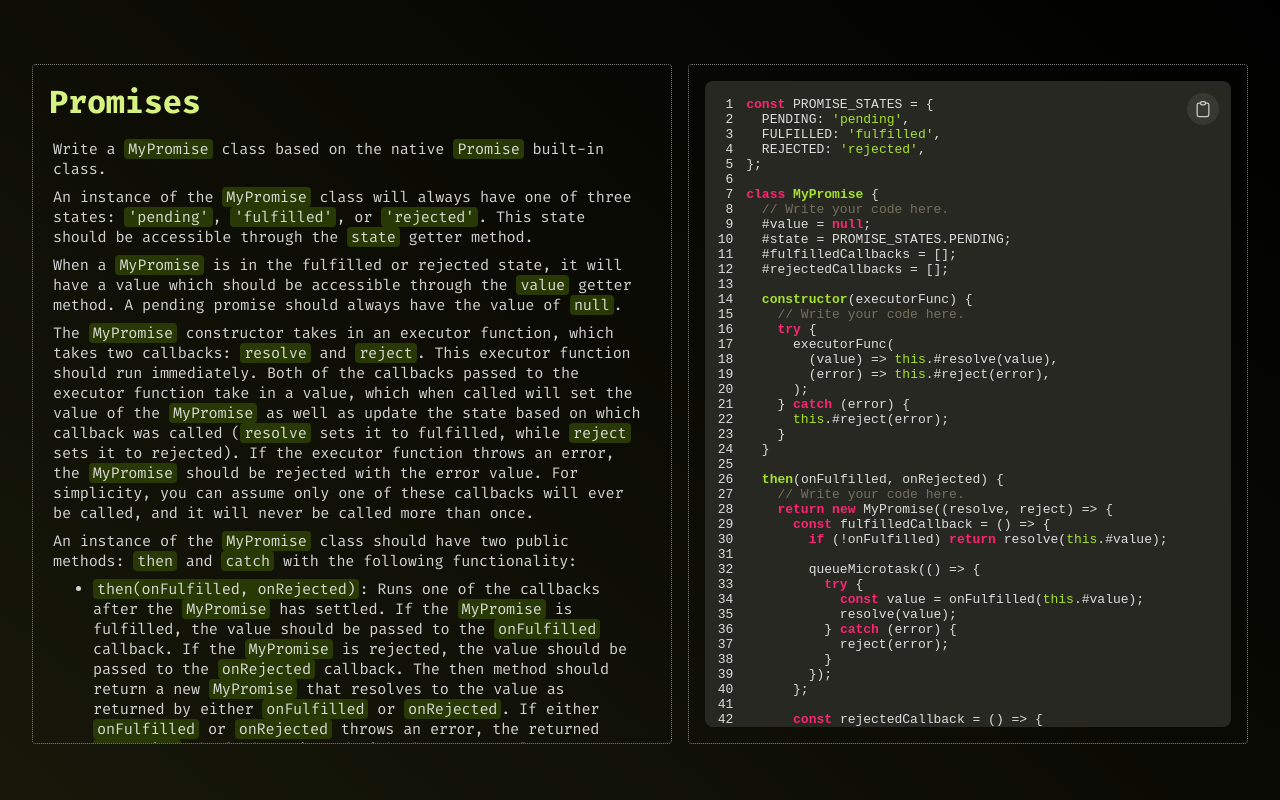
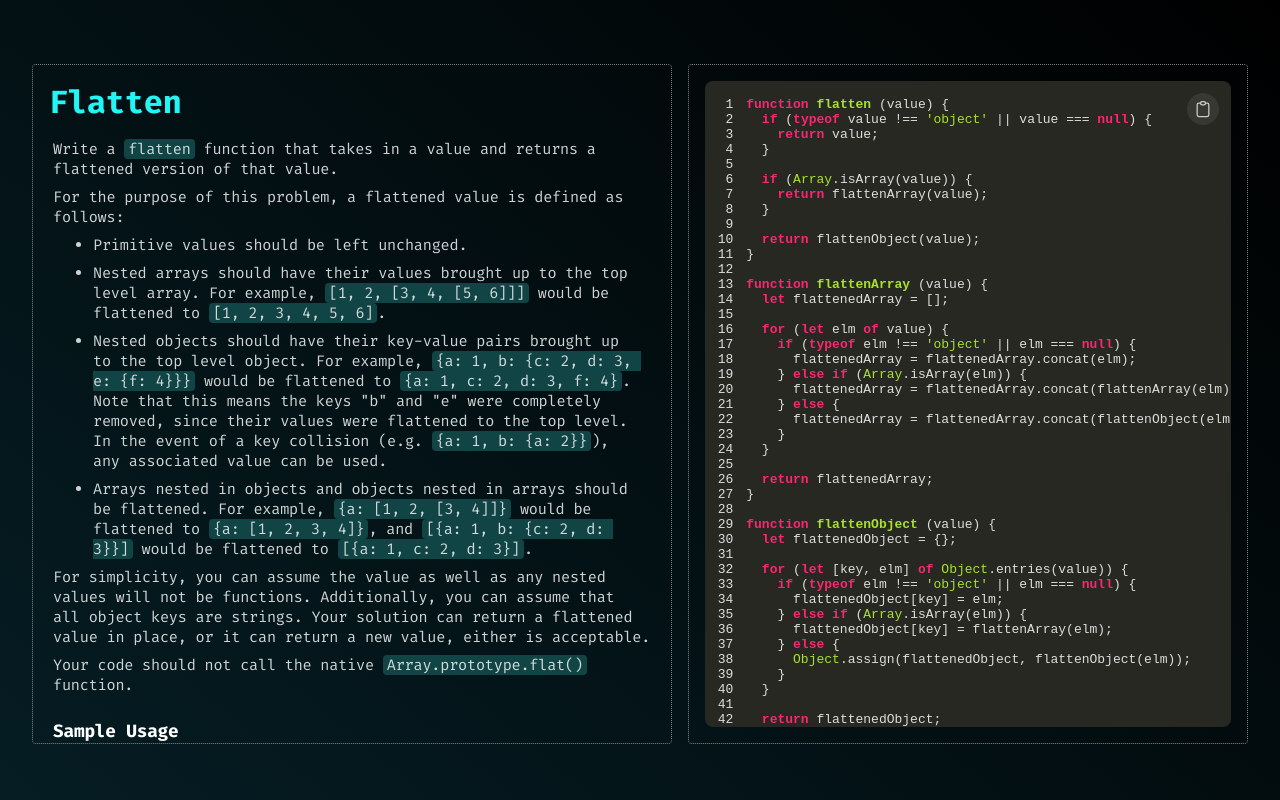
Before and after one commit to DemonDaddy22/frontend-expert, a React (Create React App) app: page / in a window 1280 px wide. Built offline with nearby package versions, Linux system fonts and the light colour scheme.

Commit message:
🚀 Implement Flatten exercise (#66)
Co-authored-by: Rohan Gupta <rohan.gupta@gameskraft.com>

```diff
--- a/src/App.tsx
+++ b/src/App.tsx
@@ -1,13 +1,13 @@
 import React from 'react';
 import './App.scss';
-import Promises from './components/Promises';
+import Flatten from './components/Flatten';
 import ThemeContextProvider from './context/ThemeContext';
 
 function App() {
   return (
     <ThemeContextProvider>
       <div className="container">
-        <Promises />
+        <Flatten />
       </div>
     </ThemeContextProvider>
   );
--- /dev/null
+++ b/src/components/Flatten/codeBlocks.ts
@@ -0,0 +1,59 @@
+export const sampleUsage = `flatten(1); // 1
+flatten([]); // []
+flatten([1, 2, [3, 4, [], 5]]); // [1, 2, 3, 4, 5]
+flatten({}); // {}
+flatten({
+  a: null,
+  b: undefined,
+  c: { d: true, e: 4, f: {}, g: { h: 5 } } }
+); // { a: null, b: undefined, d: true, e: 4, h: 5 }
+flatten([
+  1,
+  2,
+  [3],
+  { a: 4, b: { c: 5, d: [6, 7, [8, 9, [10]] } }]
+); // [1, 2, 3, { a: 4, c: 5, d: [6, 7, 8, 9, 10] }]`;
+
+export const solutionCode = `function flatten (value) {
+  if (typeof value !== 'object' || value === null) {
+    return value;
+  }
+
+  if (Array.isArray(value)) {
+    return flattenArray(value);
+  }
+
+  return flattenObject(value);
+}
+
+function flattenArray (value) {
+  let flattenedArray = [];
+
+  for (let elm of value) {
+    if (typeof elm !== 'object' || elm === null) {
+      flattenedArray = flattenedArray.concat(elm);
+    } else if (Array.isArray(elm)) {
+      flattenedArray = flattenedArray.concat(flattenArray(elm));
+    } else {
+      flattenedArray = flattenedArray.concat(flattenObject(elm));
+    }
+  }
+
+  return flattenedArray;
+}
+
+function flattenObject (value) {
+  let flattenedObject = {};
+
+  for (let [key, elm] of Object.entries(value)) {
+    if (typeof elm !== 'object' || elm === null) {
+      flattenedObject[key] = elm;
+    } else if (Array.isArray(elm)) {
+      flattenedObject[key] = flattenArray(elm);
+    } else {
+      Object.assign(flattenedObject, flattenObject(elm));
+    }
+  }
+
+  return flattenedObject;
+}`;
--- /dev/null
+++ b/src/components/Flatten/index.tsx
@@ -0,0 +1,65 @@
+import React from 'react';
+import { PROJECT_COLORS } from '../../constants/theme';
+import ProjectPage from '../ProjectPage';
+import QuestionDetails from '../QuestionDetails';
+import CodeBlock from '../UI/CodeBlock';
+import { sampleUsage, solutionCode } from './codeBlocks';
+import classes from './styles.module.scss';
+
+const Flatten: React.FC<Props> = () => {
+  return (
+    <ProjectPage background={PROJECT_COLORS.PROJECT24.background} containerClassName={classes.pageContainer}>
+      <QuestionDetails
+        title='Flatten'
+        titleClassName={classes.questionTitle}
+        containerClassName={classes.questionDetails}
+        descriptionClassName={classes.questionDescription}
+      >
+        <p>
+          Write a <span className={classes.questionDescriptionHighlight}>flatten</span> function that takes in a value
+          and returns a flattened version of that value.
+        </p>
+        <p>For the purpose of this problem, a flattened value is defined as follows:</p>
+        <ul>
+          <li>Primitive values should be left unchanged.</li>
+          <li>
+            Nested arrays should have their values brought up to the top level array. For example,{' '}
+            <span className={classes.questionDescriptionHighlight}>[1, 2, [3, 4, [5, 6]]]</span> would be flattened to{' '}
+            <span className={classes.questionDescriptionHighlight}>[1, 2, 3, 4, 5, 6]</span>.
+          </li>
+          <li>
+            Nested objects should have their key-value pairs brought up to the top level object. For example,{' '}
+            <span className={classes.questionDescriptionHighlight}>{`{a: 1, b: {c: 2, d: 3, e: {f: 4}}}`}</span> would
+            be flattened to <span className={classes.questionDescriptionHighlight}>{`{a: 1, c: 2, d: 3, f: 4}`}</span>.
+            Note that this means the keys "b" and "e" were completely removed, since their values were flattened to the
+            top level. In the event of a key collision (e.g.{' '}
+            <span className={classes.questionDescriptionHighlight}>{`{a: 1, b: {a: 2}}`}</span>), any associated value
+            can be used.
+          </li>
+          <li>
+            Arrays nested in objects and objects nested in arrays should be flattened. For example,{' '}
+            <span className={classes.questionDescriptionHighlight}>{`{a: [1, 2, [3, 4]]}`}</span> would be flattened to{' '}
+            <span className={classes.questionDescriptionHighlight}>{`{a: [1, 2, 3, 4]}`}</span>, and{' '}
+            <span className={classes.questionDescriptionHighlight}>[{`{a: 1, b: {c: 2, d: 3}}`}]</span> would be
+            flattened to <span className={classes.questionDescriptionHighlight}>[{`{a: 1, c: 2, d: 3}`}]</span>.
+          </li>
+        </ul>
+        <p>
+          For simplicity, you can assume the value as well as any nested values will not be functions. Additionally, you
+          can assume that all object keys are strings. Your solution can return a flattened value in place, or it can
+          return a new value, either is acceptable.
+        </p>
+        <p>Your code should not call the native <span className={classes.questionDescriptionHighlight}>Array.prototype.flat()</span> function.</p>
+        <div className={classes.codeWrapper}>
+          <h3 className={classes.codeBlockHeader}>Sample Usage</h3>
+          <CodeBlock codeString={sampleUsage} />
+        </div>
+      </QuestionDetails>
+      <section className={classes.solutionContainer}>
+        <CodeBlock codeString={solutionCode} containerClassName={classes.fullHeight} />
+      </section>
+    </ProjectPage>
+  );
+};
+
+export default Flatten;
--- /dev/null
+++ b/src/components/Flatten/styles.module.scss
@@ -0,0 +1,64 @@
+@import '../../constants/theme.scss';
+@import '../../utils/mixins.scss';
+
+.pageContainer {
+  @media screen and (min-width: 992px) {
+    overflow-y: hidden;
+  }
+}
+
+.questionDetails {
+  @media screen and (min-width: 992px) {
+    max-width: 40rem;
+    max-height: 85vh;
+    overflow-y: auto;
+  }
+}
+
+.questionDescription {
+  @include spacing (0 0.25rem);
+  word-break: break-word;
+  white-space: break-spaces;
+}
+
+.questionTitle {
+  color: $project-header-24;
+}
+
+.break {
+  @include spacing ($margin: 0.5rem 0);
+}
+
+.questionDescriptionHighlight {
+  @include spacing (0 0.25rem);
+  background-color: $project-highlight-24;
+  border-radius: 0.25rem;
+}
+
+.codeWrapper {
+  @include spacing (0.5rem 0);
+}
+
+.codeBlockHeader {
+  @include spacing (0.5rem 0);
+  color: $white;
+}
+
+.solutionContainer {
+  @include spacing (1rem);
+  border: 1px dotted rgba($color: $white, $alpha: 0.5);
+  border-radius: 0.25rem;
+  align-self: stretch;
+  flex: 1;
+
+  @media screen and (min-width: 992px) {
+    overflow-y: auto;
+    max-width: 60rem;
+    max-height: 85vh;
+  }
+}
+
+.fullHeight {
+  @include spacing (0, 0);
+  height: 100%;
+}
--- a/src/constants/theme.scss
+++ b/src/constants/theme.scss
@@ -171,3 +171,8 @@ $project-header-23: #D6F283;
 $project-highlight-23: #293905;
 $project-code-23: #181F04;
 $project-output-23: #E5EEC2;
+
+// project-24
+$project-bg-24: linear-gradient(40deg, #051D23 0%, $black 100%);
+$project-header-24: #23F5F5;
+$project-highlight-24: #114445;
--- a/src/constants/theme.ts
+++ b/src/constants/theme.ts
@@ -87,4 +87,7 @@ export const PROJECT_COLORS: { [key: string]: { [key: string]: string } } = {
   PROJECT23: {
     background: `linear-gradient(40deg, #17180A 0%, ${COLORS.BLACK} 100%)`,
   },
+  PROJECT24: {
+    background: `linear-gradient(40deg, #051D23 0%, ${COLORS.BLACK} 100%)`,
+  },
 };
```
Also changed, not shown: src/components/Flatten/README.md (added), 1 other file (tests, documents, lock files or other folders).
